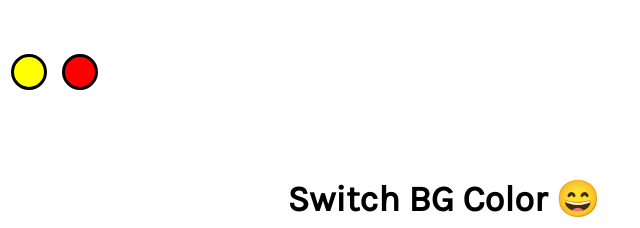
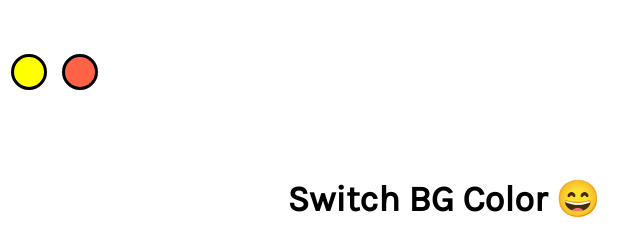
Before and after one commit to farhan787/Switch-BG, a plain HTML site: page index.html in a window 1280 px wide. Shown: the top 228 px of the page, 196-836 px from the left. Drawn offline with Linux system fonts and the light colour scheme.

Commit message:
Updated edit

```diff
--- a/css/style.css
+++ b/css/style.css
@@ -45,5 +45,5 @@
   background: yellow;
 }
 #redButton {
-  background: red;
+  background: tomato;
 }
```
